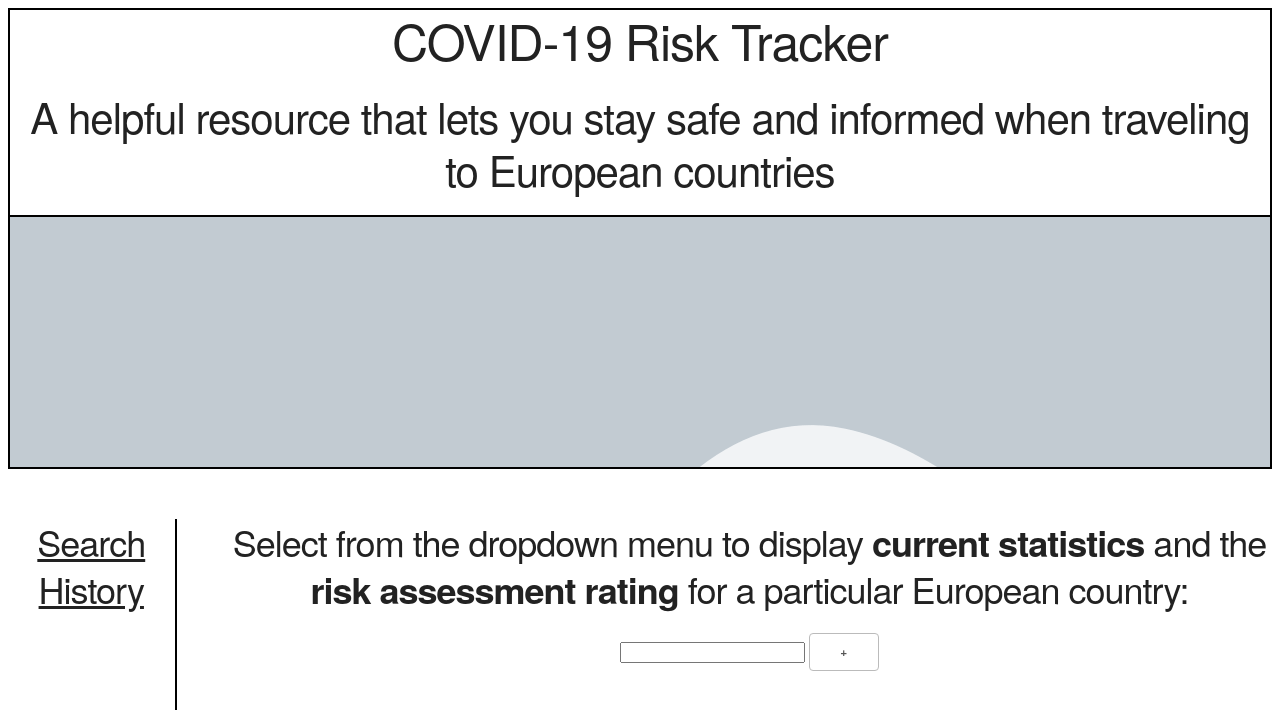
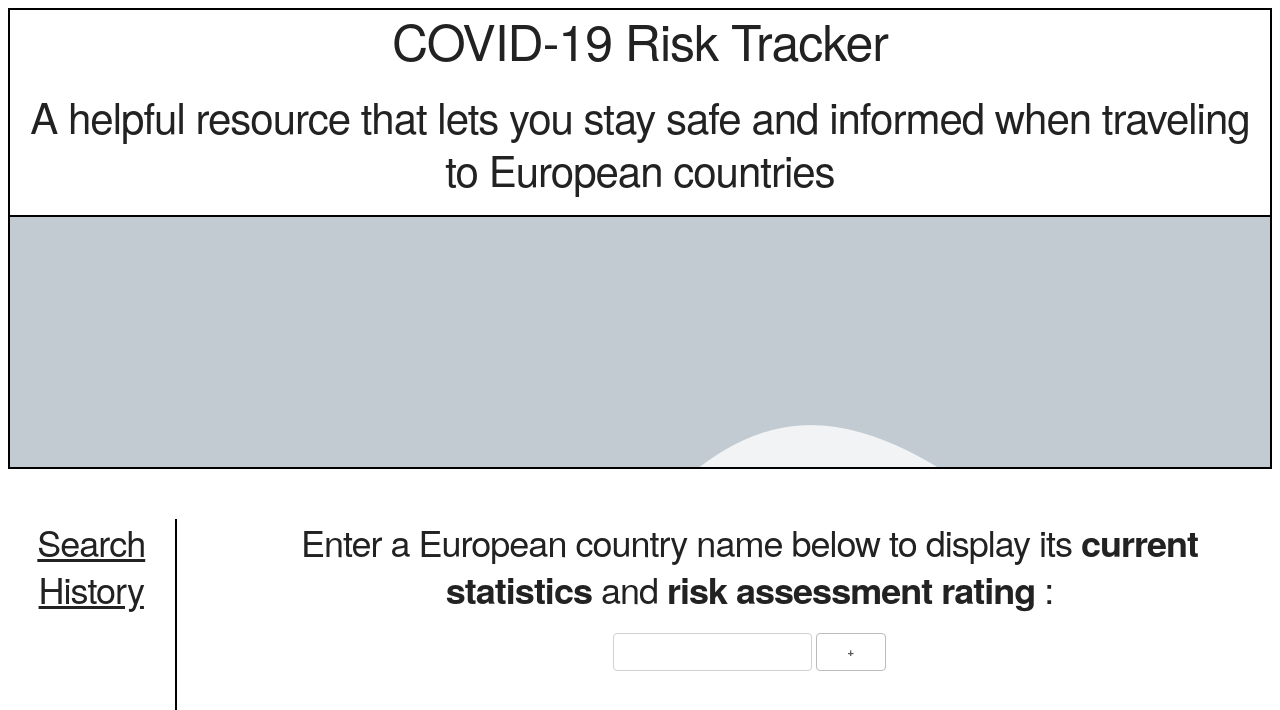
Before and after one commit to SabotageCat/covid-risk-tracking-site, a plain HTML site: page index.html in a window 1280 px wide. Shown: the top 710 px of the page. Drawn offline with nearby package versions, Linux system fonts and the light colour scheme.

Commit message:
added datalist to input element

```diff
--- a/index.html
+++ b/index.html
@@ -40,10 +40,15 @@
 
       <!-- Current Search Section -->
       <section id="current-search-container" class="ten columns">
-        <h3>Select from the dropdown menu to display <strong>current statistics</strong> and the <strong>risk assessment rating
-        </strong> for a particular European country:</h3>
-        <input />
-        <button id="search-button"><stong>+</stong></button>
+        <h3>Enter a European country name below to display its <strong>current statistics</strong> and <strong>risk assessment rating
+        </strong>:</h3>
+        <input type="text" name="country-name" id="country-name" list="country-list">
+        <datalist id="country-list">
+          <option>Italy</option>
+          <option>Spain</option>
+          <option>Greece</option>
+        </datalist>
+        <button id="search-button">+</button>
         <div id="current-search-info">
           <!-- (Where dynamically generated country cards will be displayed)-->
         </div>
@@ -60,8 +65,7 @@
 
 
 
-<!--
-  <script src="./assets/js/script.js"></script> -->
+<script src="./assets/js/script.js"></script>
 
 </body>
 
```
